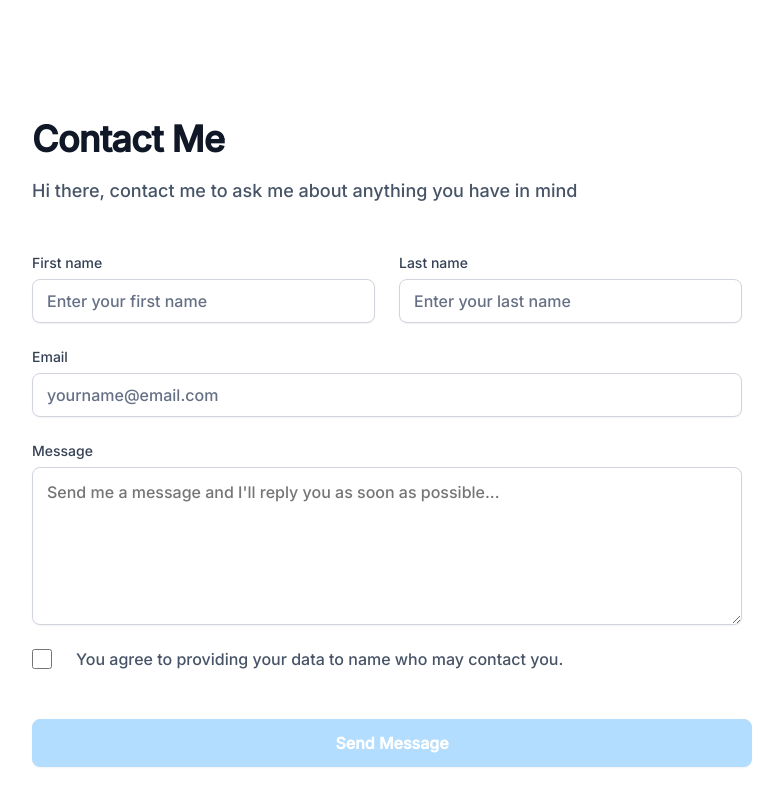
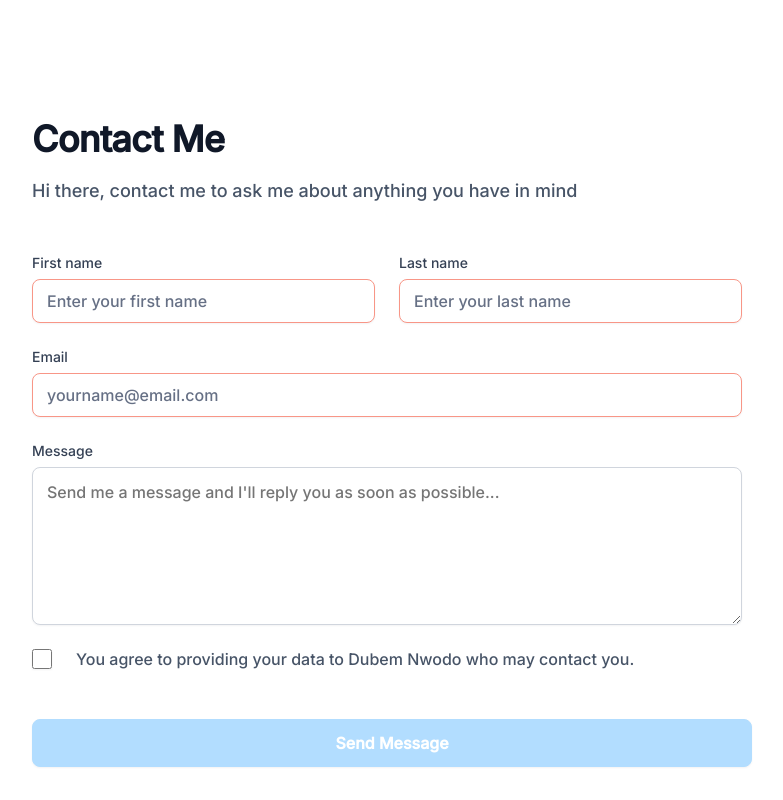
Before and after one commit to Luckidubi/link-page, a React (Vite) app: page /contact in a window 1280 px wide. Shown: the top 800 px of the page, without its empty margins (240-1023 px from the left). Built offline with nearby package versions, Linux system fonts and the light colour scheme.

Commit message:
feat: Add  submit message and state for checkbox

```diff
--- a/pages/Contact.jsx
+++ b/pages/Contact.jsx
@@ -1,11 +1,16 @@
-import MainFooter from "../src/components/MainFooter";
+
 import { useState } from "react";
 export default function Contact() {
   const [checked, setChecked] = useState(false);
-
-  const handleChange = () =>{
-    setChecked(c=>!c)
-  }
+  const name = "Dubem Nwodo";
+  const handleChange = () => {
+    setChecked((c) => !c);
+  };
+  const handleSubmit = (e) => {
+    e.preventDefault();
+    e.target.reset();
+    alert("Thanks for reaching out! You'll recieve an email shortly");
+  };
   return (
     <>
       <div className="contact-container">
@@ -21,7 +26,7 @@ export default function Contact() {
 
           <div className="contact-form-content">
             <div className="contact-form-body">
-              <form onSubmit="">
+              <form onSubmit={handleSubmit}>
                 <div className="contact-form-fields">
                   <div className="contact-form-name-row">
                     <div className="contact-form-first-name">
@@ -30,7 +35,6 @@ export default function Contact() {
                         <input
                           className="contact-input-style"
                           id="first_name"
-                          onChange=""
                           placeholder="Enter your first name"
                           required
                         />
@@ -45,7 +49,6 @@ export default function Contact() {
                           id="last_name"
                           type="text"
                           placeholder="Enter your last name"
-                          onChange=""
                           required
                         />
                       </label>
@@ -60,7 +63,6 @@ export default function Contact() {
                         id="email"
                         type="email"
                         placeholder="yourname@email.com"
-                        onChange=""
                         required
                       />
                     </label>
@@ -71,7 +73,6 @@ export default function Contact() {
                       <div id="label">Message</div>
                       <textarea
                         id="message"
-                        onChange=""
                         placeholder="Send me a message and I'll reply you as soon as possible..."
                         required
                       />
@@ -90,7 +91,7 @@ export default function Contact() {
                     </div>
                     <div className="check-text">
                       <label>
-                        You agree to providing your data to {"name"} who may
+                        You agree to providing your data to {name} who may
                         contact you.
                       </label>
                     </div>
--- a/src/index.css
+++ b/src/index.css
@@ -509,6 +509,13 @@ input::placeholder {
   color: #667085;
 }
 
+input:invalid {
+  background: #ffffff;
+  border: 1px solid #f89687;
+  box-shadow: 0px 1px 2px rgba(16, 24, 40, 0.05);
+  border-radius: 8px;
+}
+
 .contact-form-last-name {
   display: flex;
   flex-direction: column;
```
Also changed, not shown: 1 other file (tests, documents, lock files or other folders).
